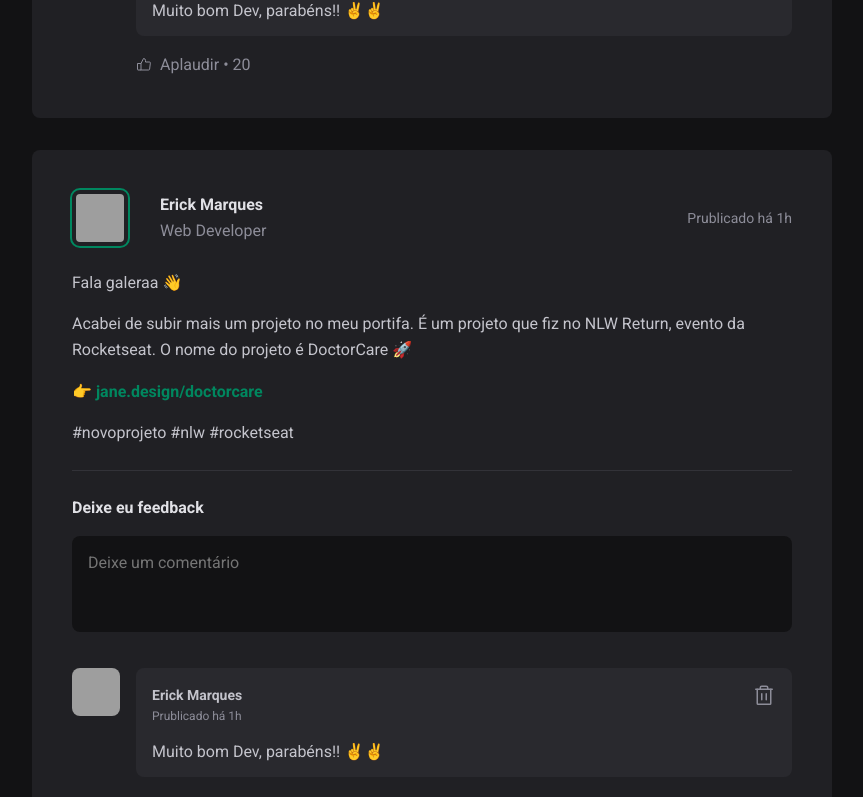
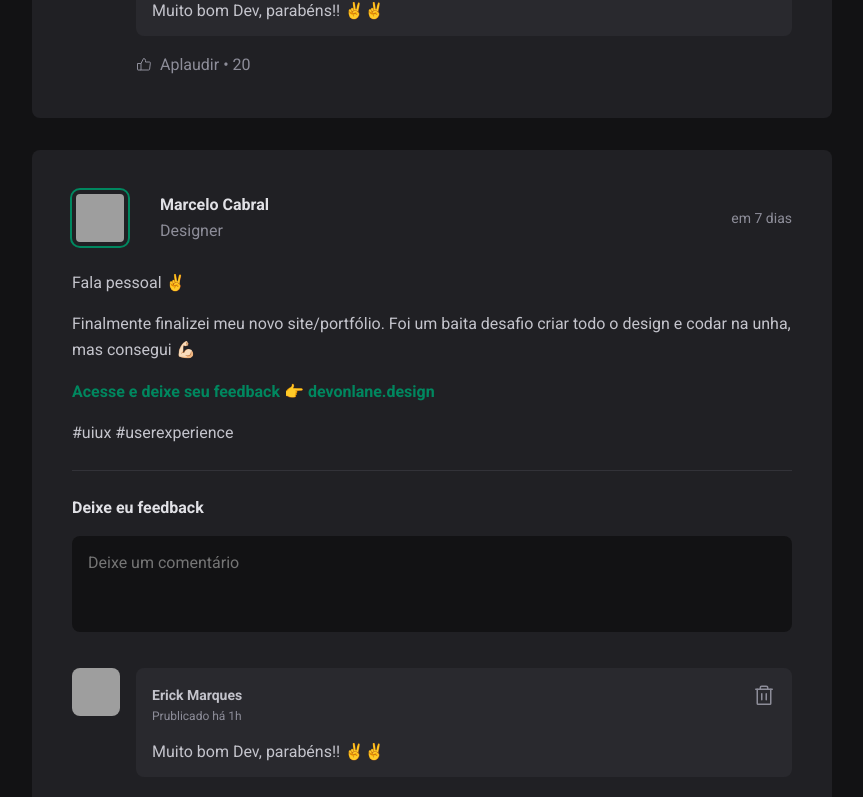
Before and after one commit to erickmarquesc/IgniteFeed, a React (Vite) app: page / in a window 1280 px wide. Shown: the part 695-1492 px from the top of the page, without its empty margins (352-1215 px from the left). Built offline with nearby package versions, Linux system fonts and the light colour scheme; grey boxes are pictures that could not be loaded.

Commit message:
feat: :zap: add props

```diff
--- a/src/components/Post/BodyPost.jsx
+++ b/src/components/Post/BodyPost.jsx
@@ -1,12 +1,24 @@
 import styles from './Post.module.css';
 
-export function BodyPost(){
+export function BodyPost({ content }) {
   return (
     <div className={styles.content}>
-      <p>Fala galeraa 👋</p>
-      <p>Acabei de subir mais um projeto no meu portifa. É um projeto que fiz no NLW Return, evento da Rocketseat. O nome do projeto é DoctorCare 🚀</p>
-      <p>👉 <a href="">jane.design/doctorcare</a></p>
-      <p>#novoprojeto #nlw #rocketseat</p>
+      {content.map(line => {
+        if (line.type === 'paragraph') {
+          return (
+            <p>
+              {line.content}
+            </p>);
+        } else if (line.type === 'link') {
+          return (
+            <p>
+              <a href='#'>
+                {line.content}
+              </a>
+            </p>
+          );
+        }
+      })}
     </div>
   );
 };
--- a/src/components/Post/HeaderPost.jsx
+++ b/src/components/Post/HeaderPost.jsx
@@ -1,24 +1,34 @@
+import { format, formatDistanceToNow } from 'date-fns';
+import ptBR from 'date-fns/locale/pt-BR';
 import { Avatar } from '../Avatar/Avatar';
 import styles from './Post.module.css';
 
-export function HeaderPost() {
+export function HeaderPost({ author, publishedAt }) {
+  const publishedDateFormatted = format(publishedAt, "d 'de' LLLL 'às' HH:mm'h'", {
+    locale: ptBR,
+  });
+
+  const publishedDateRelativeToNow = formatDistanceToNow(publishedAt,{
+    locale: ptBR,
+    addSuffix: true,
+  })
   return (
     <header>
       <div className={styles.author}>
 
-        <Avatar src='https://github.com/erickmarquesc.png'/>
+        <Avatar src={author.avatarUrl} />
 
         <div className={styles.authorInfo}>
-          <strong>Erick Marques</strong>
-          <span>Web Developer</span>
+          <strong>{author.name}</strong>
+          <span>{author.role}</span>
         </div>
 
       </div>
       <time
-        title='21 de Agosto às 17:00h'
-        dateTime='2022-08-21 17:00:00'
+        title={publishedDateFormatted}
+        dateTime={publishedAt.toISOString()}
       >
-        Prublicado há 1h
+        {publishedDateRelativeToNow}
       </time>
     </header>
   );
--- a/src/components/Post/Post.jsx
+++ b/src/components/Post/Post.jsx
@@ -4,11 +4,11 @@
 import { Comments } from '../Comments/Comments';
 import { FormPost } from './FormPost';
 
-export function Post() {
+export function Post({author,publishedAt,content}) {
   return (
     <article className={styles.post}>
-      <HeaderPost />
-      <BodyPost />
+      <HeaderPost author={author} publishedAt={publishedAt}/>
+      <BodyPost content={content}/>
       <FormPost />
       <div className={styles.commentList}>
         <Comments />
```
